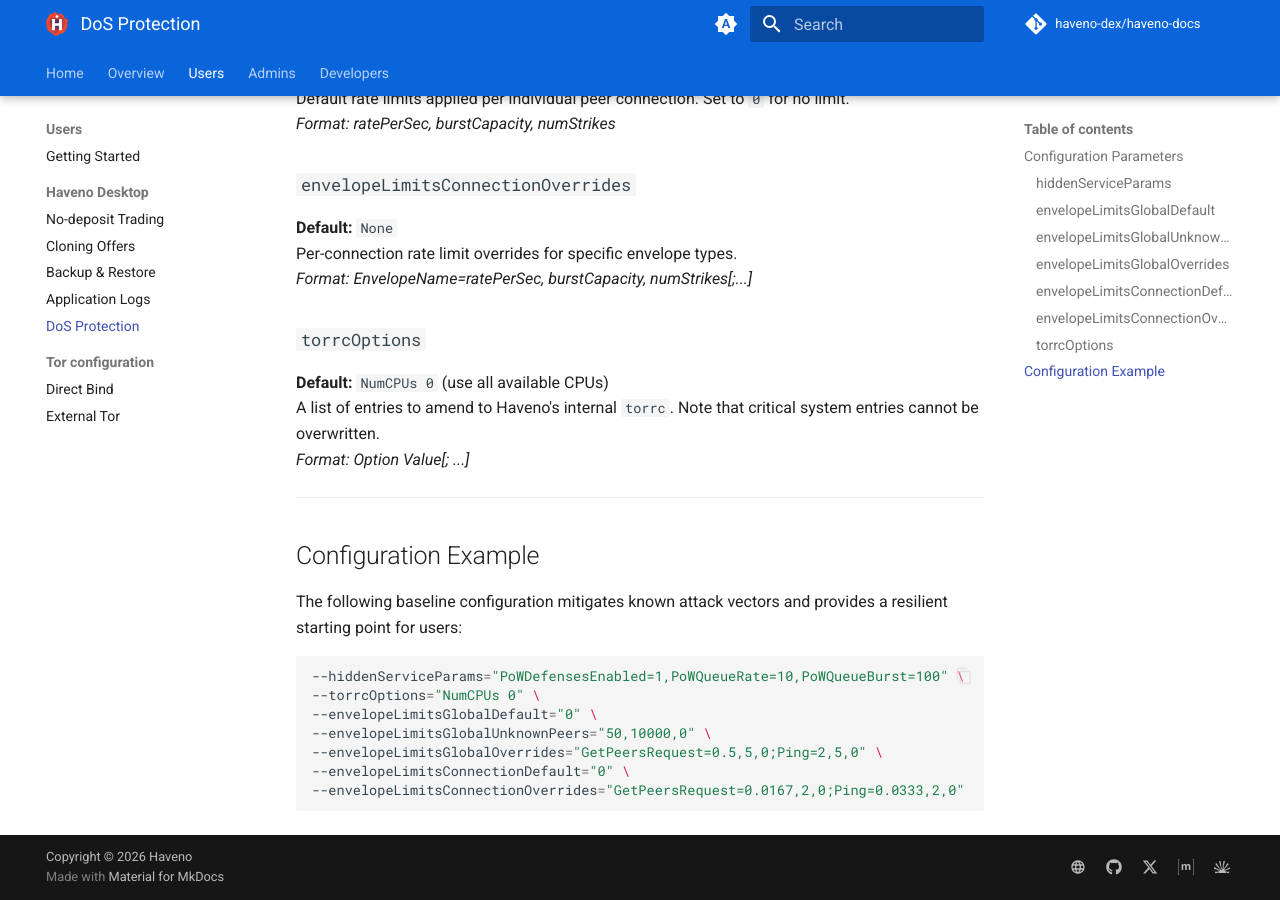
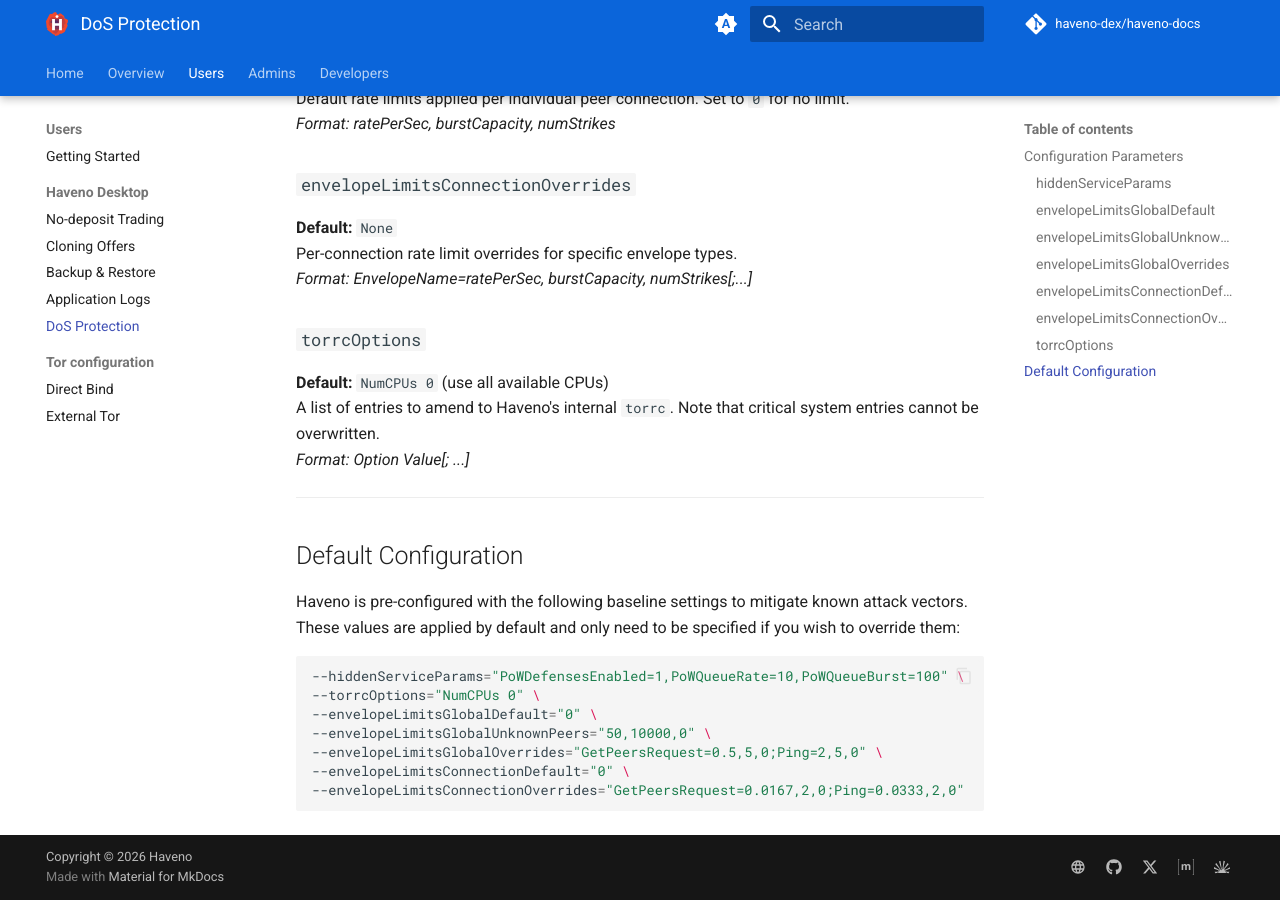
Before and after one commit to haveno-dex/haveno-docs, an MkDocs documentation site: the page built from docs/users/dos_protection.md, in a window 1280 px wide and 900 px high, scrolled down 1303 px. Built offline with MkDocs 1.6.1 and Material for MkDocs 9.7.7, drawn with Linux system fonts in a browser that asks for light colours; plug-ins that fetch from the network failed and are left out; comment, search, counter and statistics services are not loaded; the version menu is left out.

Commit message:
docs: show default configuration for DoS configuration (#108)

````diff
--- a/docs/users/dos_protection.md
+++ b/docs/users/dos_protection.md
@@ -49,9 +49,9 @@
 
 ---
 
-## Configuration Example
+## Default Configuration
 
-The following baseline configuration mitigates known attack vectors and provides a resilient starting point for users:
+Haveno is pre-configured with the following baseline settings to mitigate known attack vectors. These values are applied by default and only need to be specified if you wish to override them:
 
 ```bash
 --hiddenServiceParams="PoWDefensesEnabled=1,PoWQueueRate=10,PoWQueueBurst=100" \
````
